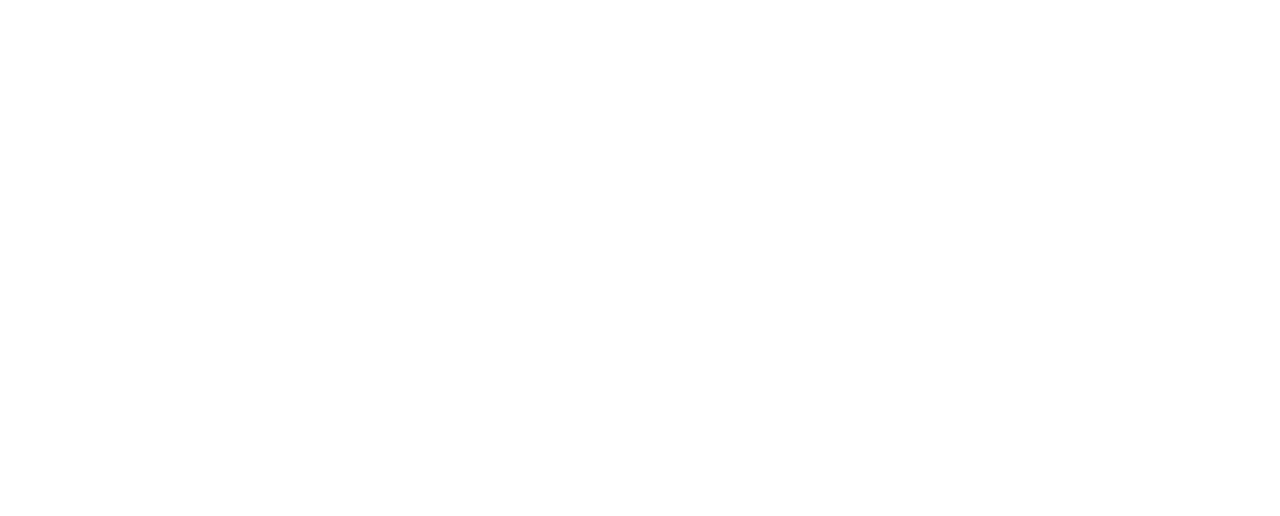
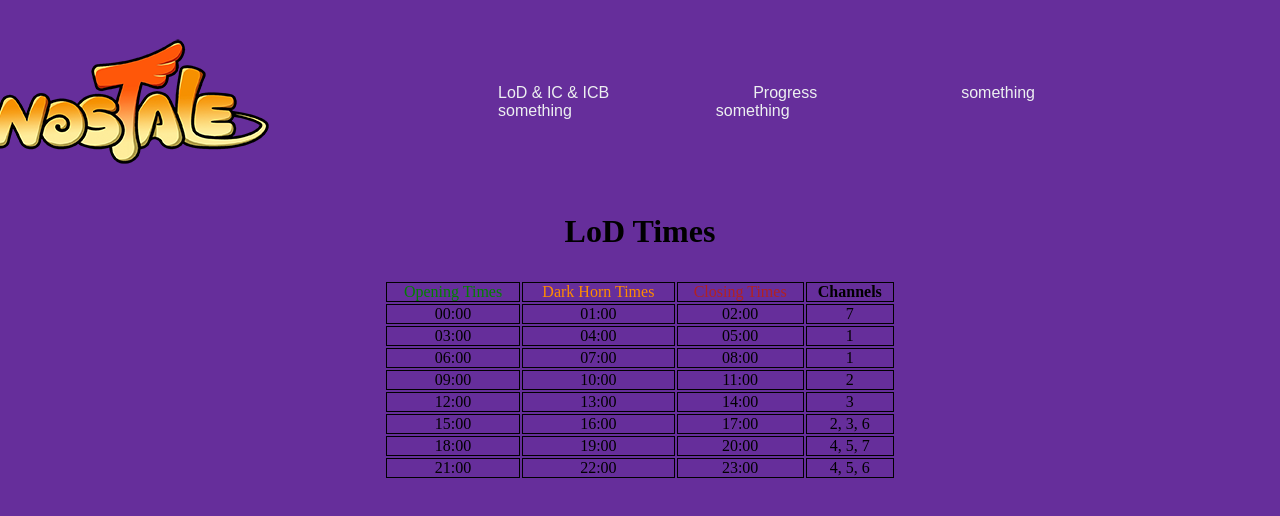
Before and after one commit to S0ffen/tips-information-deck, a plain HTML site: page Nostale/Lod&IC&ICB.html in a window 1280 px wide. Drawn offline with Linux system fonts and the light colour scheme.

Commit message:
added first table

```diff
--- /dev/null
+++ b/Nostale/Lod&IC&ICB.css
@@ -0,0 +1,75 @@
+@import url('https://fonts.googleapis.com/css2?family=Montserrat:wght@300;500&display=swap');
+
+*{
+    box-sizing: border-box;
+    margin: 0;
+    padding: 0;
+    /* background-color: #24252a; */
+    background-color: #662E9B;
+}
+
+li, a, button{
+    font-family: "Montserrrat", sans-serif;
+    font-weight: 500;
+    font-size: 16px;
+    color: #edf0f1;
+    text-decoration: none;
+}
+
+header {
+    display: flex;
+    align-items: center;
+    padding: 30px 10%;
+}
+.nav-links{
+    list-style: none;
+}
+
+.nav-links li{
+    display: inline-block;
+    padding: 0px 70px;
+}
+
+.nav-links li a{
+    transition: all 0.3s ease 0s;
+}
+
+.nav-links li a:hover{
+    color: #0088a9
+}
+
+button{
+    padding: 9px 25px;
+    background-color: rgba(0,136,169,1);
+    border: none;
+    border-radius: 50px;
+    cursor: pointer;
+    transition: all 0.3s ease 0s;
+}
+
+button:hover{
+    background-color: rgba(0,136,169,0.8);
+}
+.logo{
+    position: relative;
+    right: 150px;
+}
+
+.table{
+    display: flex;
+    justify-content: center;
+    align-items: center;
+}
+.lodtable{
+    width: 40%;
+    text-align: center;
+
+
+}
+tr td{
+    border: 0.1px solid black;
+}
+.LoDT{
+    text-align: center;
+    margin: 10px 0px 30px 0px;
+}
--- a/Nostale/Lod&IC&ICB.html
+++ b/Nostale/Lod&IC&ICB.html
@@ -2,10 +2,82 @@
 <html lang="en">
 <head>
     <meta charset="UTF-8">
-    <meta name="viewport" content="width=device-width, initial-scale=1.0">
-    <title>Document</title>
+    <link rel="stylesheet" href="Lod&IC&ICB.css">
+    <title>Nt</title>
 </head>
 <body>
-
+    <header>
+        <img  class= "logo" src="ntlogo.png" alt="">
+        <nav>
+            <ul class="nav-links">
+                <li><a href="Lod&IC&ICB.html">LoD & IC & ICB</a></li>
+                <li><a href="progress.html">Progress</a></li>
+                <li><a href="#">something</a></li>
+                <li><a href="#">something</a></li>
+                <li><a href="#">something</a></li>
+            </ul>
+        </nav>
+    </header>
+    <h1 class="LoDT">LoD Times</h1>
+    <div class="table">
+        <table class="lodtable">
+            <tbody>
+                <tr>
+                    <td style="color: #008000;">Opening Times</td>
+                    <td style="color:#FF8C00;">Dark Horn Times</td>
+                    <td style="color:#B22222;">Closing Times</td>
+                    <td><strong>Channels</strong></td>
+                </tr>
+                <tr>
+                    <td>00:00</td>
+                    <td>01:00</td>
+                    <td>02:00</td>
+                    <td>7</td>
+                </tr>
+                <tr>
+                    <td>03:00</td>
+                    <td>04:00</td>
+                    <td>05:00</td>
+                    <td>1</td>
+                </tr>
+                <tr>
+                    <td>06:00</td>
+                    <td>07:00</td>
+                    <td>08:00</td>
+                    <td>1</td>
+                </tr>
+                <tr>
+                    <td>09:00</td>
+                    <td>10:00</td>
+                    <td>11:00</td>
+                    <td>2</td>
+                </tr>
+                <tr>
+                    <td>12:00</td>
+                    <td>13:00</td>
+                    <td>14:00</td>
+                    <td>3</td>
+                </tr>
+                <tr>
+                    <td>15:00</td>
+                    <td>16:00</td>
+                    <td>17:00</td>
+                    <td>2, 3, 6</td>
+                </tr>
+                <tr>
+                    <td>18:00</td>
+                    <td>19:00</td>
+                    <td>20:00</td>
+                    <td>4, 5, 7</td>
+                </tr>
+                <tr>
+                    <td>21:00</td>
+                    <td>22:00</td>
+                    <td>23:00</td>
+                    <td>4, 5, 6</td>
+                </tr>
+            </tbody>
+        </table>
+    </div>
 </body>
 </html>
```
Also changed, not shown: Nostale/index.html (+1 -1 lines), Nostale/progress.html (+12 -0 lines), TODO-LIST.txt (added).
